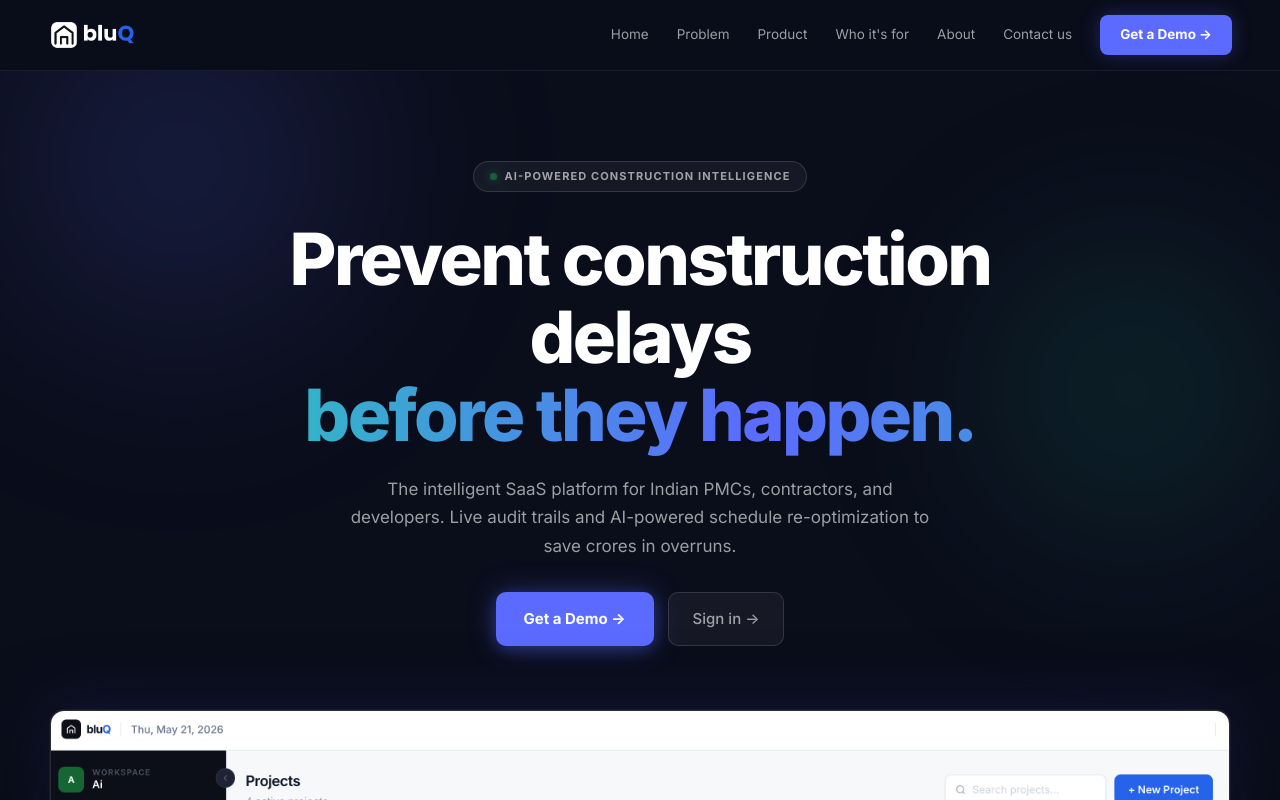
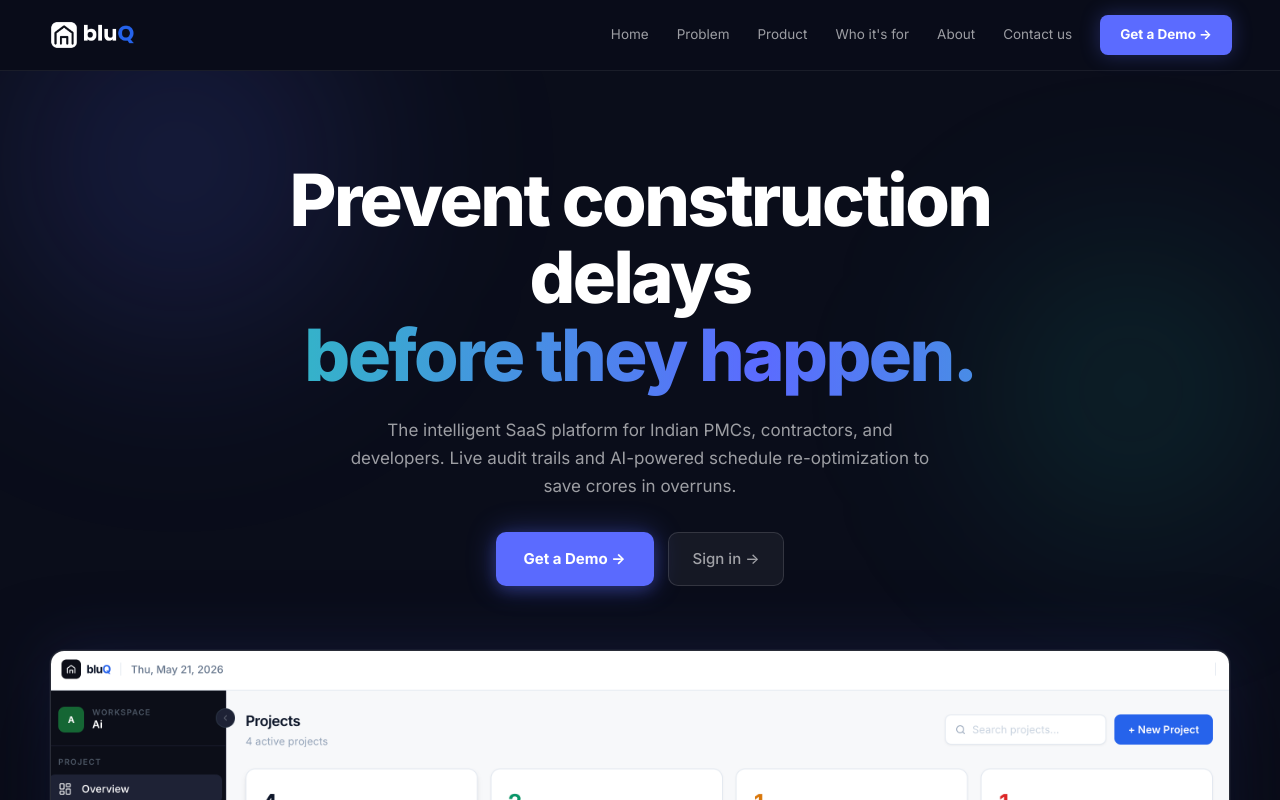
Before and after one commit to buildwithkalyani/bluq-ai, a Next.js app: page / in a window 1280 px wide. Shown: the top 800 px of the page. Built offline with nearby package versions, Linux system fonts and the light colour scheme.

Commit message:
feat: remove AI-powered construction intelligence badge from hero
Co-Authored-By: Claude Sonnet 4.6 <noreply@anthropic.com>

```diff
--- a/src/app/(marketing)/page.tsx
+++ b/src/app/(marketing)/page.tsx
@@ -47,10 +47,6 @@ export default function Home() {
         <div className="n-orb n-orb-2" />
         <div className="n-orb n-orb-3" />
         <div className="n-wrap" style={{ position: "relative", zIndex: 2 }}>
-          <div className="n-hero-badge">
-            <span className="n-badge-dot" />
-            AI-POWERED CONSTRUCTION INTELLIGENCE
-          </div>
           <h1 className="n-hero-h1">
             Prevent construction delays{' '}<br />
             <span className="n-accent">before they happen.</span>
```
